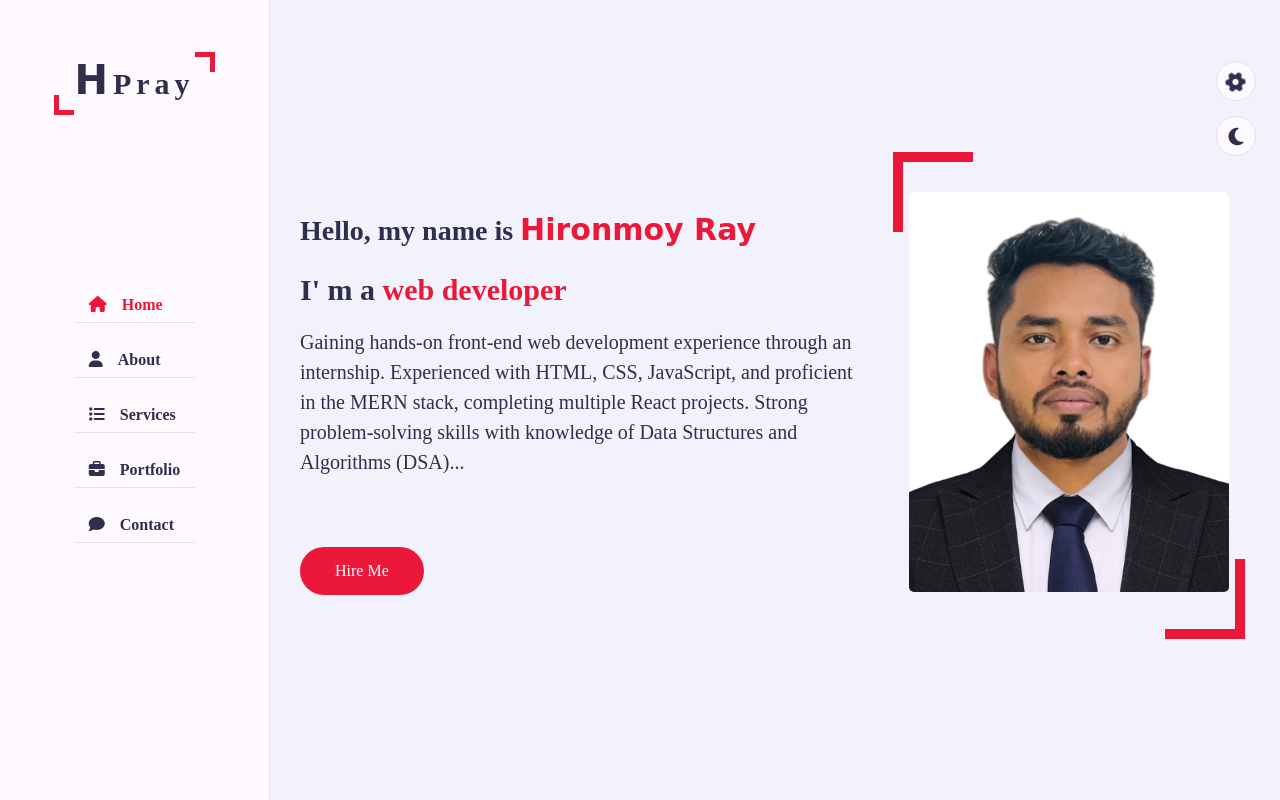
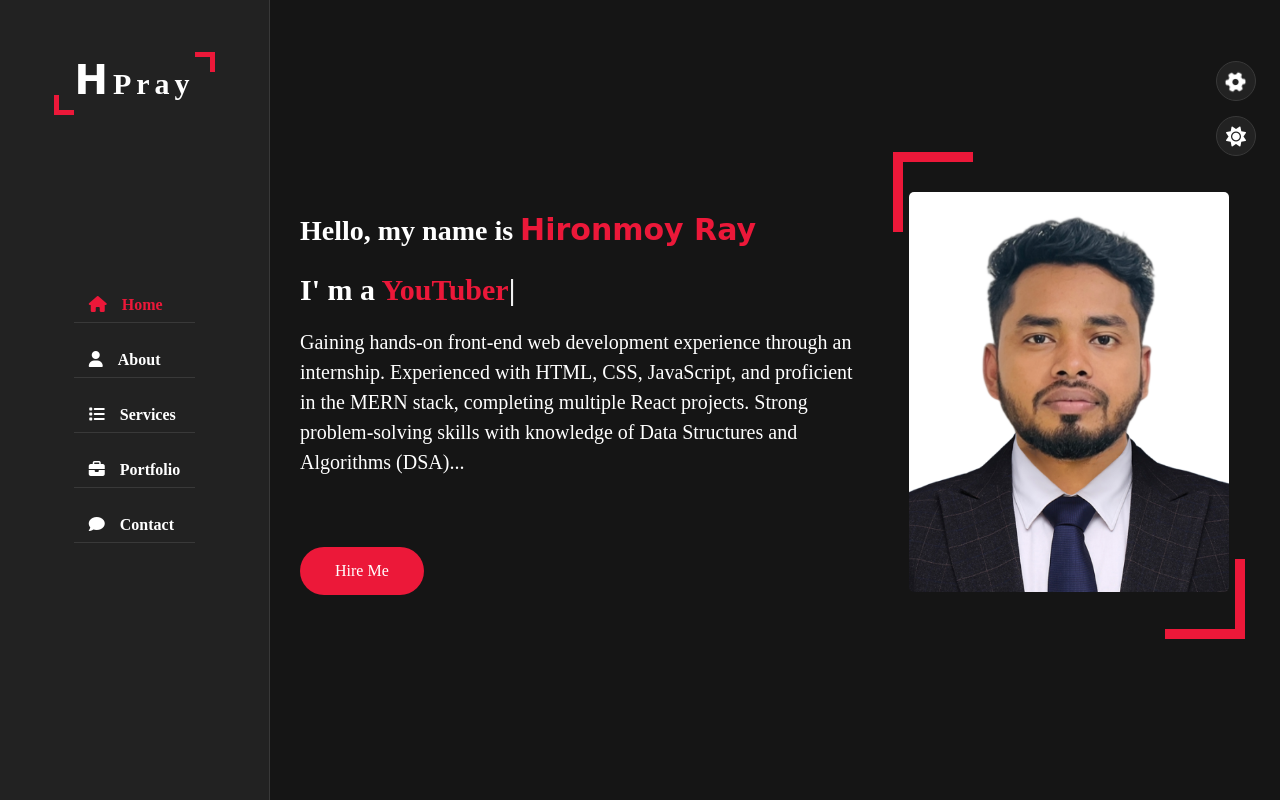
Before and after one commit to HironmoyRay/HironmoyRay, a plain HTML site: page index.html in a window 1280 px wide. Both pictures are taken after a click on the element 1236 px from the left and 136 px from the top of the page. Shown: the top 800 px of the page. Drawn offline with nearby package versions, Linux system fonts and the light colour scheme; a web font is replaced by a local one.

Commit message:
UI & Basic Functionality Done

```diff
--- a/css/style.css
+++ b/css/style.css
@@ -19,6 +19,14 @@
   outline: none;
   text-decoration: none;
   box-sizing: border-box;
+}
+
+body.dark{
+  --bg-black-dark: #151515;
+  --bg-black-light: #222222;
+  --bg-black-lighter: #393939;
+  --text-black-dark: #ffffff;
+  --text-black-light: #e9e9e9;
 }
 
 body {
@@ -428,11 +436,13 @@ h3.my-profession {
   margin-top: 30px;
   /* background-color: red; */
 }
-.about .about-content h3 .title {
+.about .about-content .title {
   font-size: 24px;
   margin-bottom: 30px;
   font-weight: 700;
   color: var(--text-black-dark);
+
+
 }
 
 .about .about-content .timeline-box {
--- a/index.html
+++ b/index.html
@@ -33,16 +33,16 @@
                 <span></span>
             </div>
             <ul class="nav">
-                <li><a href="#" class="active"><i class="fa fa-home"></i>Home</a></li>
-                <li><a href="#"><i class="fa fa-user"></i>About</a></li>
-                <li><a href="#"><i class="fa fa-list"></i>Services</a></li>
-                <li><a href="#"><i class="fa fa-briefcase"></i>Portfolio</a></li>
-                <li><a href="#"><i class="fa fa-comment"></i>Contact</a></li>
+                <li><a href="#home" class="active"><i class="fa fa-home"></i>Home</a></li>
+                <li><a href="#about"><i class="fa fa-user"></i>About</a></li>
+                <li><a href="#services"><i class="fa fa-list"></i>Services</a></li>
+                <li><a href="#portfolio"><i class="fa fa-briefcase"></i>Portfolio</a></li>
+                <li><a href="#contact"><i class="fa fa-comment"></i>Contact</a></li>
             </ul>
         </aside>
         <main class="main-content">
             <!-- ===== Home Section Start -->
-            <section class="home section">
+            <section class="home section" id="home">
                 <div class="container">
                     <div class="row">
                         <div class="home-info padd-15">
@@ -62,7 +62,7 @@
             </section>
             <!-- ===== Home Section End -->
             <!-- ===== About Section Start -->
-            <section class="about section">
+            <section class="about section" id="about">
                 <div class="container">
                     <div class="row">
                         <div class="section-title padd-15">
@@ -248,7 +248,7 @@
             </section>
             <!-- ===== About Section End -->
             <!-- ===== Service Section Start -->
-            <section class="section service">
+            <section class="section service" id="services">
                 <div class="container">
                     <div class="row">
                         <div class="section-title padd-15">
@@ -333,7 +333,7 @@
             <!-- ===== Service Section End -->
 
             <!-- ===== Portfolio Section Start -->
-            <section class="portfolio section">
+            <section class="portfolio section" id="portfolio">
                 <div class="container">
                     <div class="row">
                         <div class="section-title padd-15">
@@ -406,7 +406,7 @@
             </section>
             <!-- ===== Portfolio Section End ===== -->
             <!-- ===== Contact Section Start ===== -->
-            <section class="contact section">
+            <section class="contact section" id="contact">
                 <div class="container">
                     <div class="row">
                         <div class="section-title padd-15">
@@ -509,7 +509,7 @@
             <i class="fas fa-cog fa-spin"></i>
         </div>
         <div class="day-night s-icon">
-            <i class="fas fa-moon"></i>
+            <i class="fas "></i>
         </div>
         <h4>Theme Colors</h4>
         <div class="colors">
@@ -522,6 +522,9 @@
     </div>
     <!-- ===== Style Switcher End ===== -->
     <!-- ===== JS File ===== -->
+    <script src="https://cdnjs.cloudflare.com/ajax/libs/typed.js/2.1.0/typed.umd.js"
+        integrity="sha512-+2pW8xXU/rNr7VS+H62aqapfRpqFwnSQh9ap6THjsm41AxgA0MhFRtfrABS+Lx2KHJn82UOrnBKhjZOXpom2LQ=="
+        crossorigin="anonymous" referrerpolicy="no-referrer"></script>
     <script src="js/script.js"></script>
     <script src="js/style-switcher.js"></script>
 </body>
--- a/js/script.js
+++ b/js/script.js
@@ -0,0 +1,6 @@
+var typed = new Typed (".typing", {
+    strings:["","Web Developer","Web Designer",  "Graphics Designer","YouTuber"],
+    typeSpeed:100,
+    BackSpeed:60,
+    loop:true
+})
--- a/js/style-switcher.js
+++ b/js/style-switcher.js
@@ -24,5 +24,26 @@ function setActiveStyle(color)
 
         }
     })
+}
 
-}
+/*======= Dark Mode ======*/
+const dayNight = document.querySelector(".day-night");
+
+dayNight.addEventListener("click", ()=>{
+    // console.log("clicked");
+    dayNight.querySelector("i").classList.toggle("fa-sun");
+    dayNight.querySelector("i").classList.toggle("fa-moon");
+    document.body.classList.toggle("dark");
+})
+
+window.addEventListener("load",()=>{
+    if(document.body.classList.contains('dark'))
+        {
+        dayNight.querySelector('i').classList.add('fa-sun');
+    }
+    else{
+        dayNight.querySelector('i').classList.add('fa-moon')
+
+    }
+
+})
```
